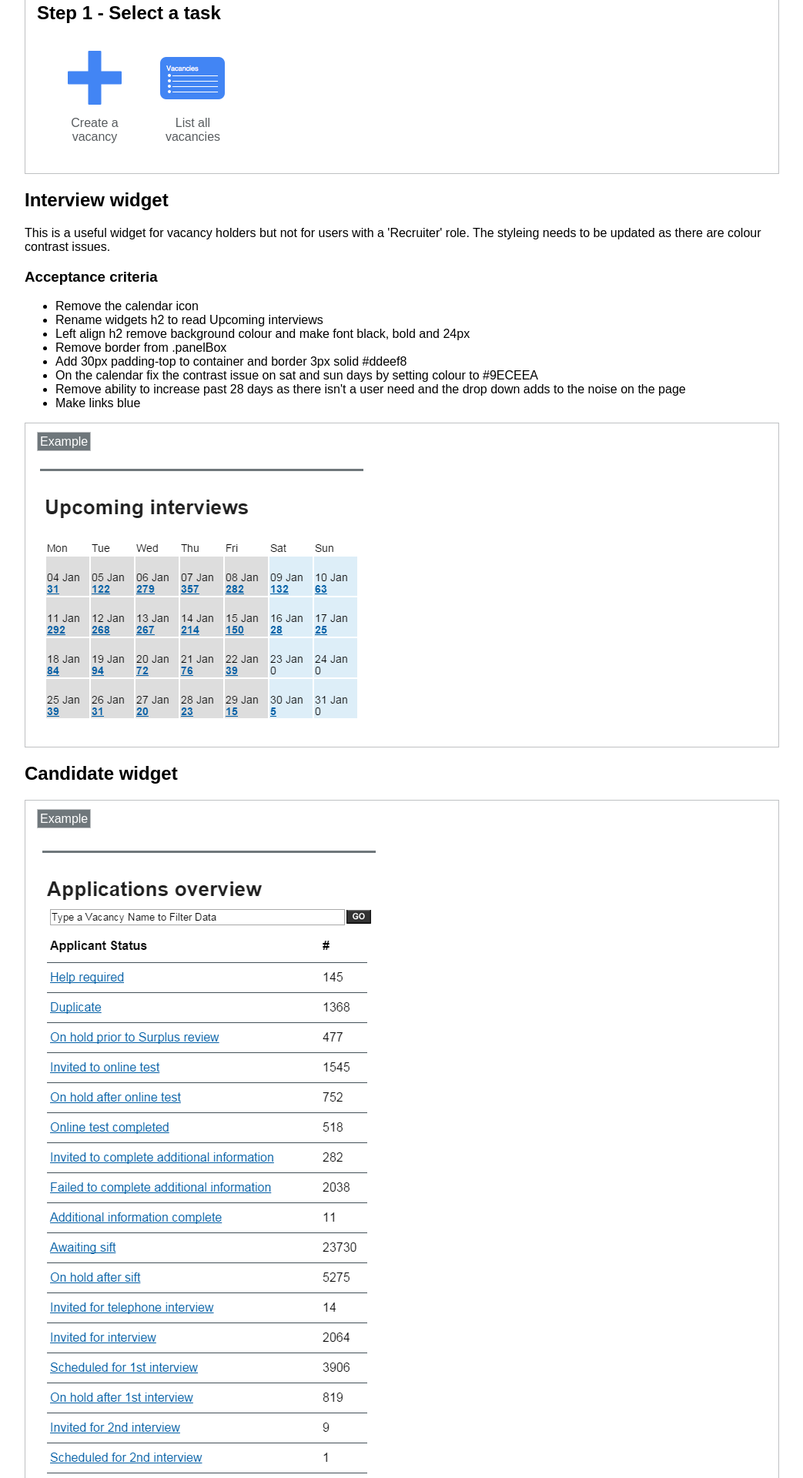
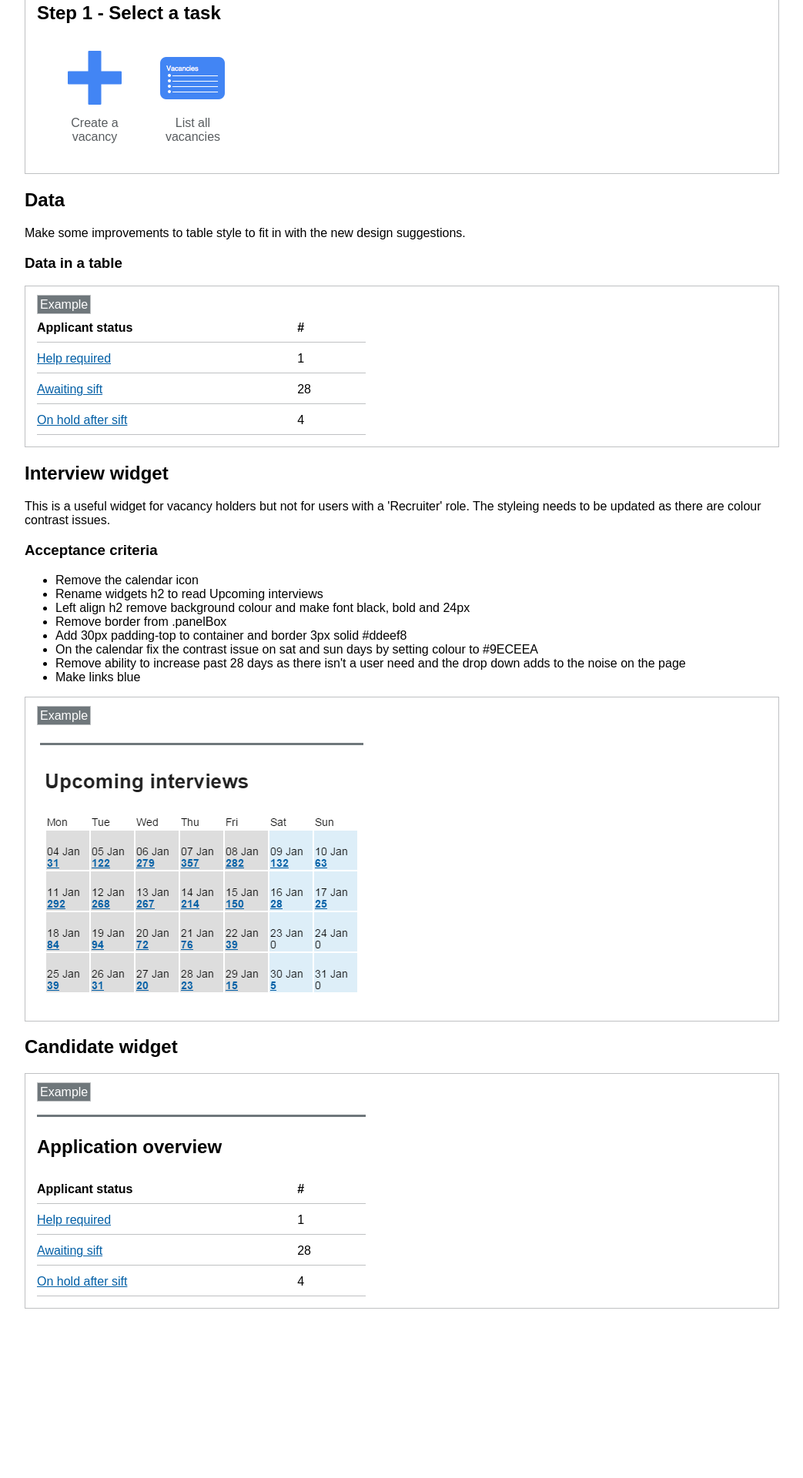
Before and after one commit to markDeveloping/ATS-Improvements, a PHP site: page / in a window 1280 px wide. Shown: the part 4471-6391 px from the top of the page at 77% size, without its empty margins (118-1161 px from the left). After the commit the page ends 6171 px from the top, so only its background shows below. Run offline with PHP 8.4, Linux system fonts and the light colour scheme; some libraries are stand-ins or nearby versions.

Commit message:
Table examples added

```diff
--- a/assets/css/standard.css
+++ b/assets/css/standard.css
@@ -2,6 +2,38 @@
 	max-width: 980px;
 	margin-left: auto;
 	margin-right: auto;
+	margin-bottom: 50px;
+}
+
+/* table */
+
+table {
+	width: 100%;
+}
+
+th {
+	font-weight: bold;
+	text-align: left;
+	padding: 0.75em 1.25em 0.5625em 0;
+}
+
+td {
+	border-top: 1px solid #bfc1c3;
+	border-bottom: 1px solid #bfc1c3;
+	padding: 0.75em 1.25em 0.5625em 0;
+}
+
+/* applicationOverview container */
+
+#applicationOverview {
+	width: 45%
+}
+
+/* top dividing border */
+
+.borderTop {
+	margin-top: 20px;
+	border-top: 3px solid #6F777B;
 }
 
 /* link style */
--- a/tasks.html
+++ b/tasks.html
@@ -8,12 +8,12 @@
 	<!-- Stops search engines from indexing the page -->
 	<meta name="robots" content="noindex">
 	<title>ATS Improvements</title>
-	<!-- Base style sheet -->
-	<link rel="stylesheet" type="text/css" href="assets/css/standard.css">
 	<!-- All things linked with the sprite are in this css file -->
 	<link rel="stylesheet" type="text/css" href="assets/css/sprite.css">
 	<!-- Normalises web browser implementation of web standards -->
 	<link rel="stylesheet" type="text/css" href="assets/css/normalise.css">
+	<!-- Base style sheet -->
+	<link rel="stylesheet" type="text/css" href="assets/css/standard.css">
 	<!-- jQuery - figure it'll come in handy at some point -->
 	<script src="https://ajax.googleapis.com/ajax/libs/jquery/1.11.3/jquery.min.js"></script>
 </head>
@@ -280,6 +280,35 @@
 			</ul>
 		</div>
 		</div>
+		<h2>Data</h2>
+		<p>Make some improvements to table style to fit in with the new design suggestions.</p>
+		<h3>Data in a table</h3>
+		<div class="example_container">
+			<div id="applicationOverview">
+			<table>
+				<thead>
+					<tr>
+						<th>Applicant status</th>
+						<th>#</th>
+					</tr>
+				</thead>
+				<tbody>
+					<tr>
+						<td><a href="#">Help required</a></td>
+						<td>1</td>
+					</tr>
+					<tr>
+						<td><a href="#">Awaiting sift</a></td>
+						<td>28</td>
+					</tr>
+					<tr>
+						<td><a href="#">On hold after sift</a></td>
+						<td>4</td>
+					</tr>
+				</tbody>
+			</table>
+		</div>
+		</div>
 		<h2>Interview widget</h2>
 			<p>This is a useful widget for vacancy holders but not for users with a 'Recruiter' role. The styleing needs to be updated as there are colour contrast issues.</p>
 			<h3>Acceptance criteria</h3>
@@ -298,8 +327,30 @@
 			</div>
 		<h2>Candidate widget</h2>
 			<div class="example_container">
-				<div>
-					<br><img src="Applicationsoverview.png">
+				<div id="applicationOverview" class="borderTop">
+				<h2 class="head_3">Application overview</h2>
+					<table>
+					<thead>
+						<tr>
+							<th>Applicant status</th>
+							<th>#</th>
+						</tr>
+					</thead>
+					<tbody>
+						<tr>
+							<td><a href="#">Help required</a></td>
+							<td>1</td>
+						</tr>
+						<tr>
+							<td><a href="#">Awaiting sift</a></td>
+							<td>28</td>
+						</tr>
+						<tr>
+							<td><a href="#">On hold after sift</a></td>
+							<td>4</td>
+						</tr>
+					</tbody>
+					</table>
 				</div>
 			</div>
 	</div>
```
Also changed, not shown: Applicationsoverview.png (deleted).
